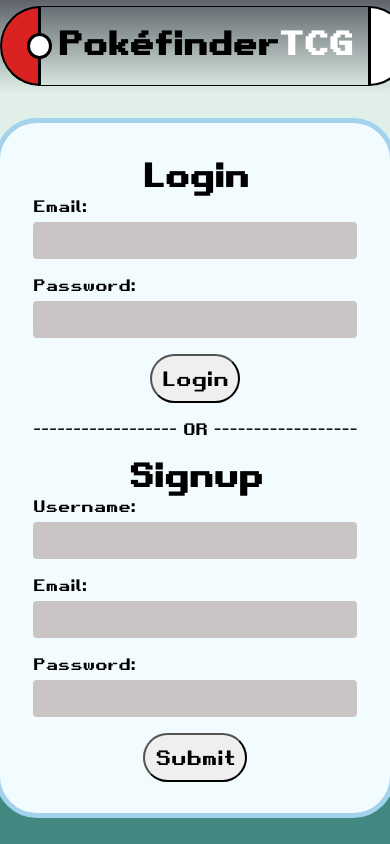
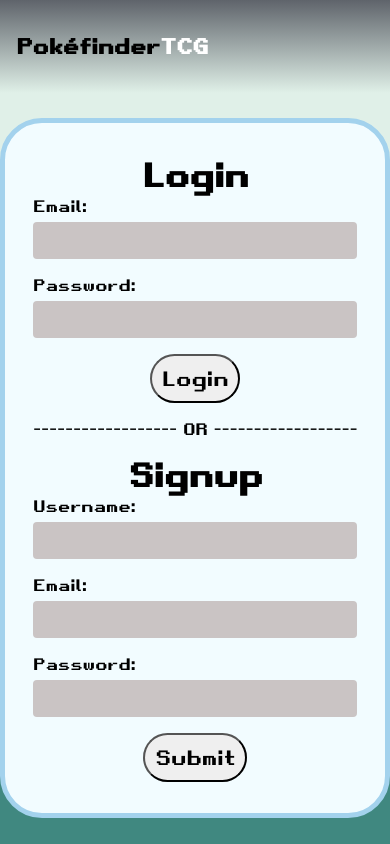
Before and after one commit to Spody10/PokefinderTCG, a React (Create React App) app in the folder client/: page / in a window 390 px wide. Built offline with nearby package versions, Linux system fonts and the light colour scheme; a web font is replaced by a local one.

Commit message:
single-card responsiveness

```diff
--- a/client/src/components/Card-details/card-details.css
+++ b/client/src/components/Card-details/card-details.css
@@ -3,6 +3,8 @@
     height: 89vh;
     display: flex;
     align-items: center;
+    z-index: 1;
+    min-width: 20rem;
   }
   .halves-container {
     height: 90%;
@@ -49,7 +51,25 @@
     background-color: #9494AD;
     padding: 1rem;
     color: white;
-    font-size: 1.4rem;
+    font-size: 2.4vh;
     line-height: 3rem;
     text-shadow: 3px 3px black;
   }
+
+@media screen and (max-width: 1024px) {
+  .card-detail {
+    position: fixed;
+    left: 0;
+    bottom: 0;
+  }
+}
+
+/* MEDIA QUERY FOR TABLETS AND SMALLER */
+@media screen and (max-width: 768px) {
+
+}
+
+/* MEDIA QUERY FOR MOBILE PHONES AND SMALLER */
+@media screen and (max-width: 575px) {
+
+}
--- a/client/src/components/Header/header.css
+++ b/client/src/components/Header/header.css
@@ -140,5 +140,14 @@ nav button {
 
   /* MEDIA QUERY FOR MOBILE PHONES AND SMALLER */
 @media screen and (max-width: 575px) {
-
+    .pokeball-top {
+        display: none;
+    }
+    .pokeball-bottom {
+        display: none;
+    }
+    .pokeball-container h1 {
+        font-size: 1.3rem;
+        border: none;
+    }
 }
--- a/client/src/components/Pokebox/pokebox.css
+++ b/client/src/components/Pokebox/pokebox.css
@@ -95,5 +95,7 @@
 
 /* MEDIA QUERY FOR MOBILE PHONES AND SMALLER */
 @media screen and (max-width: 575px) {
-
+    .pokebox {
+        grid-template-columns: 1fr;
+    }
 }
--- a/client/src/index.css
+++ b/client/src/index.css
@@ -187,8 +187,9 @@ button:focus {
 /* MEDIA QUERY FOR MOBILE PHONES AND SMALLER */
 @media screen and (max-width: 575px) {
   .user-form {
-    width: 400px;
     height: 700px;
+    width: 100%;
+    padding: .3rem;
   }
   .oak-container {
     display: none;
```
